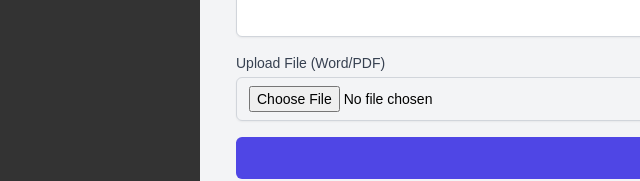
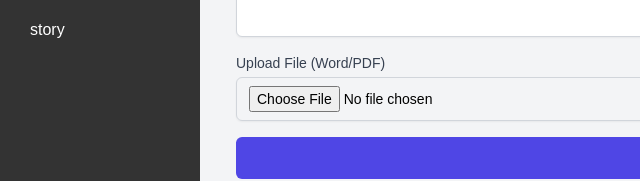
Before and after one commit to skydev12/yan, a plain HTML site: page karya-tulis.html in a window 1280 px wide. Shown: the part 367-548 px from the top of the page, 0-640 px from the left. Drawn offline with nearby package versions, Linux system fonts and the light colour scheme; no server answers.

Commit message:
Update karya-tulis.html

```diff
--- a/karya-tulis.html
+++ b/karya-tulis.html
@@ -149,12 +149,13 @@
     <div class="sidebar" id="sidebar">
         <ul>
             <!-- Menu items -->
-            <li style="margin-top: 20px;"><a href="index.html" onclick="loadContent('index.html')">Home</a></li>
+              <li style="margin-top: 20px;"><a href="index.html" onclick="loadContent('index.html')">Home</a></li>
             <li><a href="karya-tulis.html" onclick="loadContent('karya-tulis.html')">Catatan</a></li>
             <li><a href="bahan-ajar.html" onclick="loadContent('bahan-ajar.html')">Learning</a></li>
             <li><a href="bank-soal.html" onclick="loadContent('bank-soal.html')">Bank Soal</a></li>
             <li><a href="kegiatan-sekolah.html" onclick="loadContent('kegiatan-sekolah.html')">Kegiatan kampus</a></li>
             <li><a href="tutorial.html" onclick="loadContent('tutorial.html')">Tutorial</a></li>
+             <li><a href="video.html" onclick="loadContent('video.html')">story</a></li>
         </ul>
     </div>
     <!-- Main content -->
```
